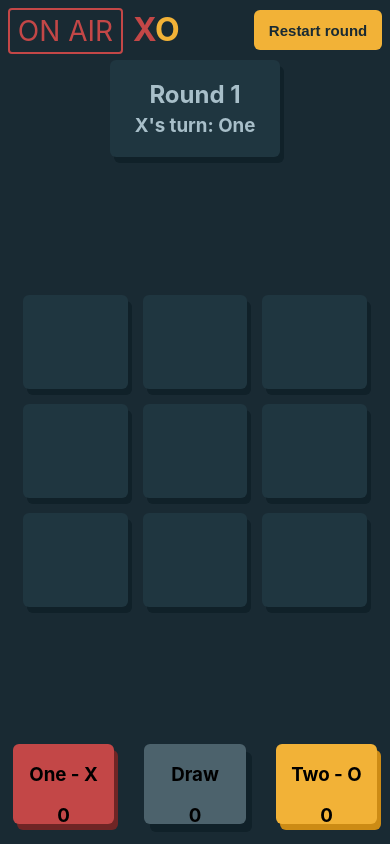
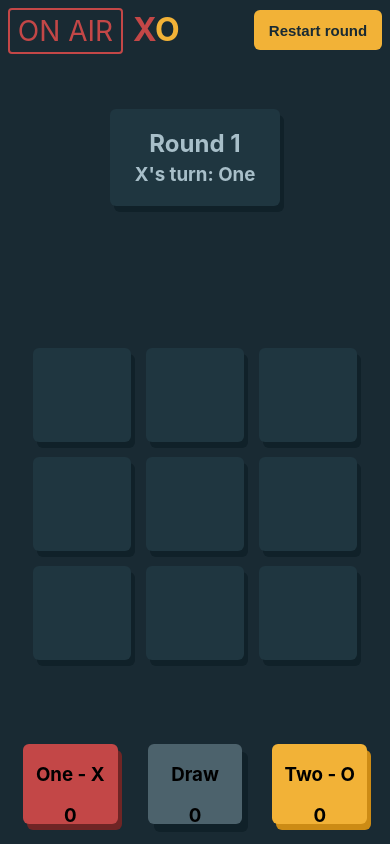
Before and after one commit to KonstantinosKoulaxizis/tic-tac-toe, a React (Create React App) app: page /game in a window 390 px wide. Built offline with nearby package versions, Linux system fonts and the light colour scheme.

Commit message:
styles: Style changes to fit small screen

```diff
--- a/src/styles/Game.scss
+++ b/src/styles/Game.scss
@@ -13,7 +13,7 @@
     width: 96vw;
     justify-content: space-between;
     max-height: 40px;
-    padding: 10px;
+    padding-top: 10px;
   }
 
   .round-result {
@@ -55,6 +55,7 @@
     justify-content: center;
     text-align: center;
     color: $light_500;
+    flex: 1;
 
     .players-round-container {
       background-color: $dark_400;
@@ -62,13 +63,15 @@
       box-shadow: 4px 6px $dark_700;
       padding: 15px 20px;
       max-width: fit-content;
+      max-height: 80px;
+      align-self: center;
     }
   }
 
   .board-grid-container {
     display: flex;
     flex-direction: column;
-    flex: 1;
+    flex: 2;
     padding: 25px;
     align-items: center;
     justify-content: center;
```
